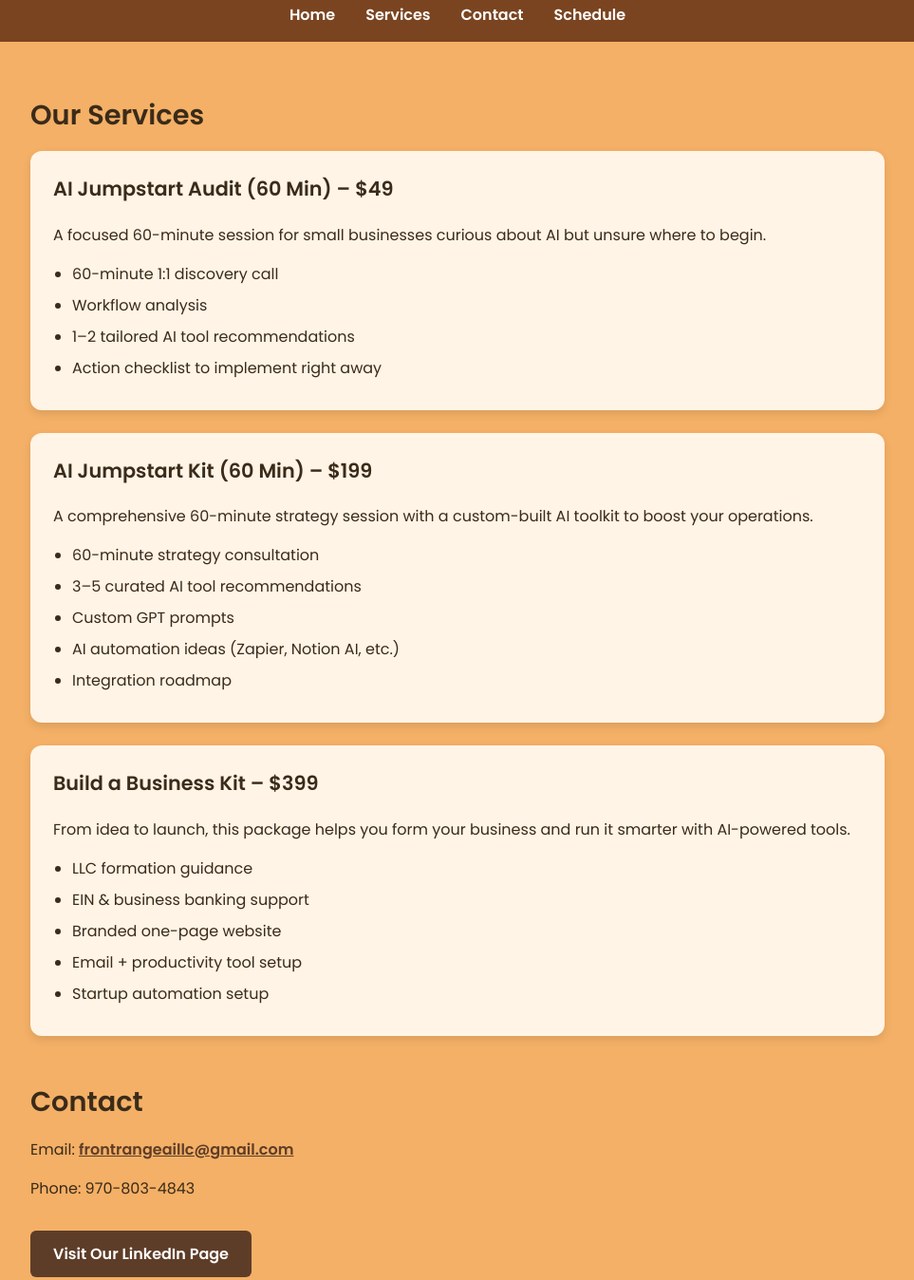
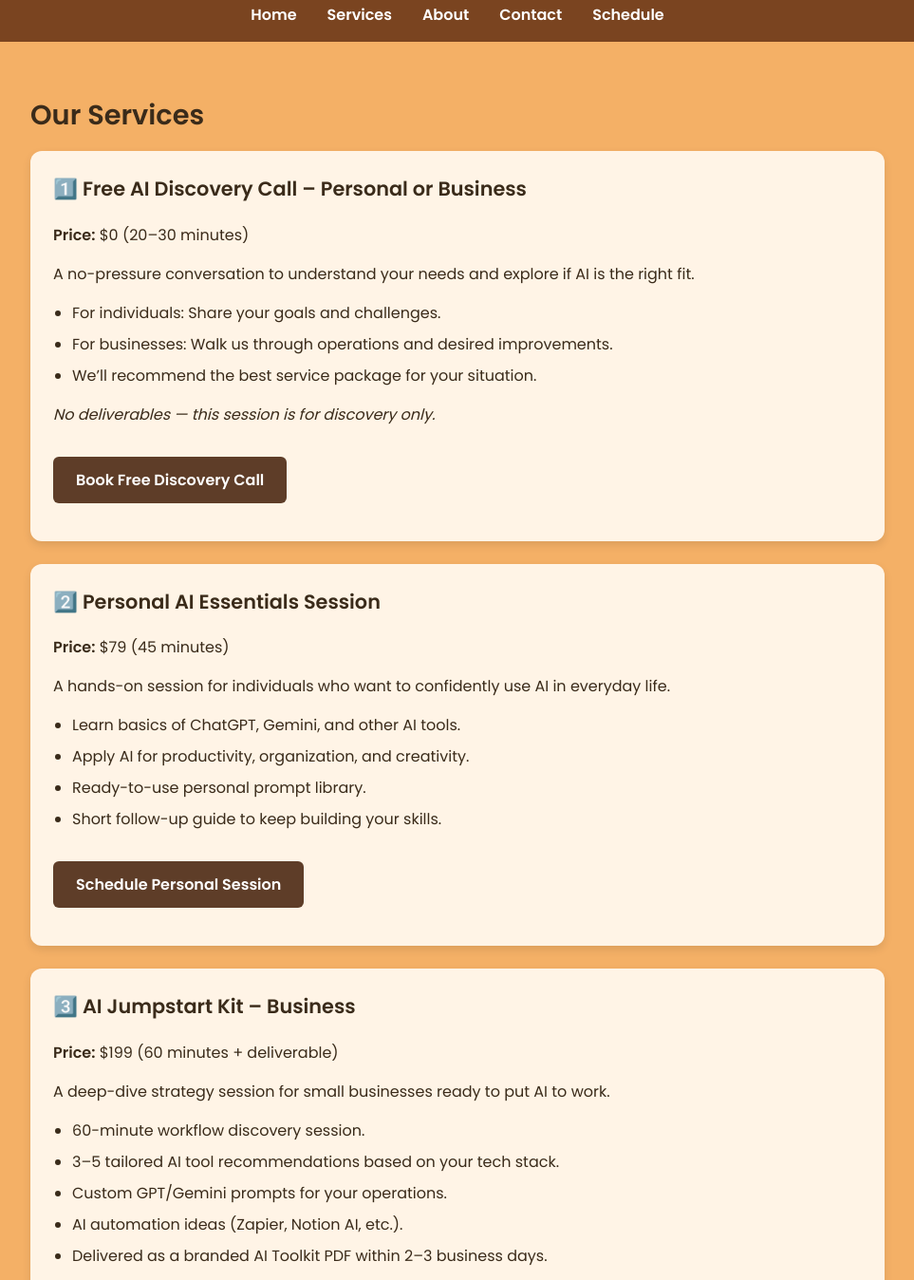
Before and after one commit to FrontRange-AI-LLC/frontrange-ai-llc.github.io, a plain HTML site: page index.html in a window 1280 px wide. Shown: the part 428-1776 px from the top of the page at 95% size, without its empty margins (158-1121 px from the left). Drawn offline with Linux system fonts and the light colour scheme.

Commit message:
August 8 2025 Homepage

```diff
--- a/index.html
+++ b/index.html
@@ -19,6 +19,7 @@
     <div class="nav-container">
       <a href="#home">Home</a>
       <a href="#services">Services</a>
+      <a href="#about">About</a>
       <a href="#contact">Contact</a>
       <a href="#calendly">Schedule</a>
     </div>
@@ -29,39 +30,77 @@
       <h2>Our Services</h2>
 
       <div class="service-card">
-        <h3>AI Jumpstart Audit (60 Min) – $49</h3>
-        <p>A focused 60-minute session for small businesses curious about AI but unsure where to begin.</p>
+        <h3>1️⃣ Free AI Discovery Call – Personal or Business</h3>
+        <p><strong>Price:</strong> $0 (20–30 minutes)</p>
+        <p>A no-pressure conversation to understand your needs and explore if AI is the right fit.</p>
         <ul>
-          <li>60-minute 1:1 discovery call</li>
-          <li>Workflow analysis</li>
-          <li>1–2 tailored AI tool recommendations</li>
-          <li>Action checklist to implement right away</li>
+          <li>For individuals: Share your goals and challenges.</li>
+          <li>For businesses: Walk us through operations and desired improvements.</li>
+          <li>We’ll recommend the best service package for your situation.</li>
         </ul>
+        <p><em>No deliverables — this session is for discovery only.</em></p>
+        <p>
+          <a class="button" href="https://calendly.com/frontrangeaillc/ai-jumpstart-audit" target="_blank" rel="noopener">Book Free Discovery Call</a>
+        </p>
       </div>
 
       <div class="service-card">
-        <h3>AI Jumpstart Kit (60 Min) – $199</h3>
-        <p>A comprehensive 60-minute strategy session with a custom-built AI toolkit to boost your operations.</p>
+        <h3>2️⃣ Personal AI Essentials Session</h3>
+        <p><strong>Price:</strong> $79 (45 minutes)</p>
+        <p>A hands-on session for individuals who want to confidently use AI in everyday life.</p>
         <ul>
-          <li>60-minute strategy consultation</li>
-          <li>3–5 curated AI tool recommendations</li>
-          <li>Custom GPT prompts</li>
-          <li>AI automation ideas (Zapier, Notion AI, etc.)</li>
-          <li>Integration roadmap</li>
+          <li>Learn basics of ChatGPT, Gemini, and other AI tools.</li>
+          <li>Apply AI for productivity, organization, and creativity.</li>
+          <li>Ready-to-use personal prompt library.</li>
+          <li>Short follow-up guide to keep building your skills.</li>
         </ul>
+        <p>
+          <a class="button" href="https://calendly.com/frontrangeaillc/ai-jumpstart-audit" target="_blank" rel="noopener">Schedule Personal Session</a>
+        </p>
       </div>
 
       <div class="service-card">
-        <h3>Build a Business Kit – $399</h3>
-        <p>From idea to launch, this package helps you form your business and run it smarter with AI-powered tools.</p>
+        <h3>3️⃣ AI Jumpstart Kit – Business</h3>
+        <p><strong>Price:</strong> $199 (60 minutes + deliverable)</p>
+        <p>A deep-dive strategy session for small businesses ready to put AI to work.</p>
         <ul>
-          <li>LLC formation guidance</li>
-          <li>EIN & business banking support</li>
-          <li>Branded one-page website</li>
-          <li>Email + productivity tool setup</li>
-          <li>Startup automation setup</li>
+          <li>60-minute workflow discovery session.</li>
+          <li>3–5 tailored AI tool recommendations based on your tech stack.</li>
+          <li>Custom GPT/Gemini prompts for your operations.</li>
+          <li>AI automation ideas (Zapier, Notion AI, etc.).</li>
+          <li>Delivered as a branded AI Toolkit PDF within 2–3 business days.</li>
         </ul>
+        <p>
+          <a class="button" href="https://calendly.com/frontrangeaillc/ai-jumpstart-audit" target="_blank" rel="noopener">Book Jumpstart Kit</a>
+        </p>
       </div>
+
+      <div class="service-card">
+        <h3>4️⃣ Build-a-Business Kit</h3>
+        <p><strong>Price:</strong> $399 (multi-step process)</p>
+        <p>From idea to launch — everything you need to set up and run your business with AI-powered tools.</p>
+        <ul>
+          <li>LLC formation guidance (state-specific).</li>
+          <li>EIN & business banking setup support.</li>
+          <li>Branded one-page website.</li>
+          <li>Email + productivity tool setup.</li>
+          <li>Basic automation setup for key business tasks.</li>
+          <li>Mini AI Toolkit for efficient operations from day one.</li>
+        </ul>
+        <p>
+          <a class="button" href="https://calendly.com/frontrangeaillc/ai-jumpstart-audit" target="_blank" rel="noopener">Start Build-a-Business Kit</a>
+        </p>
+      </div>
+    </section>
+
+    <section id="about">
+      <h2>About Me</h2>
+      <p>Hi, I’m Dominic Brady — founder of FrontRange AI LLC, MBA candidate in Healthcare Administration, and AI consultant.
+         With over seven years of healthcare and teaching experience, I’ve seen first-hand how time-consuming
+         repetitive tasks can drain productivity. Now, I help individuals and small businesses harness AI to work smarter,
+         save time, and focus on what matters most.</p>
+      <p>Whether you’re exploring AI for the first time or ready to fully integrate automation into your workflow,
+         I’ll guide you step-by-step so you can implement tools with confidence and clarity.</p>
     </section>
 
     <section id="contact">
@@ -76,10 +115,10 @@
     </section>
 
     <section id="calendly">
-      <h2>Book Your AI Jumpstart Audit</h2>
+      <h2>Book Your Free Discovery Call</h2>
       <p>
         <a href="https://calendly.com/frontrangeaillc/ai-jumpstart-audit" target="_blank" class="button">
-          Schedule AI Jumpstart Audit
+          Schedule Discovery Call
         </a>
       </p>
     </section>
```
